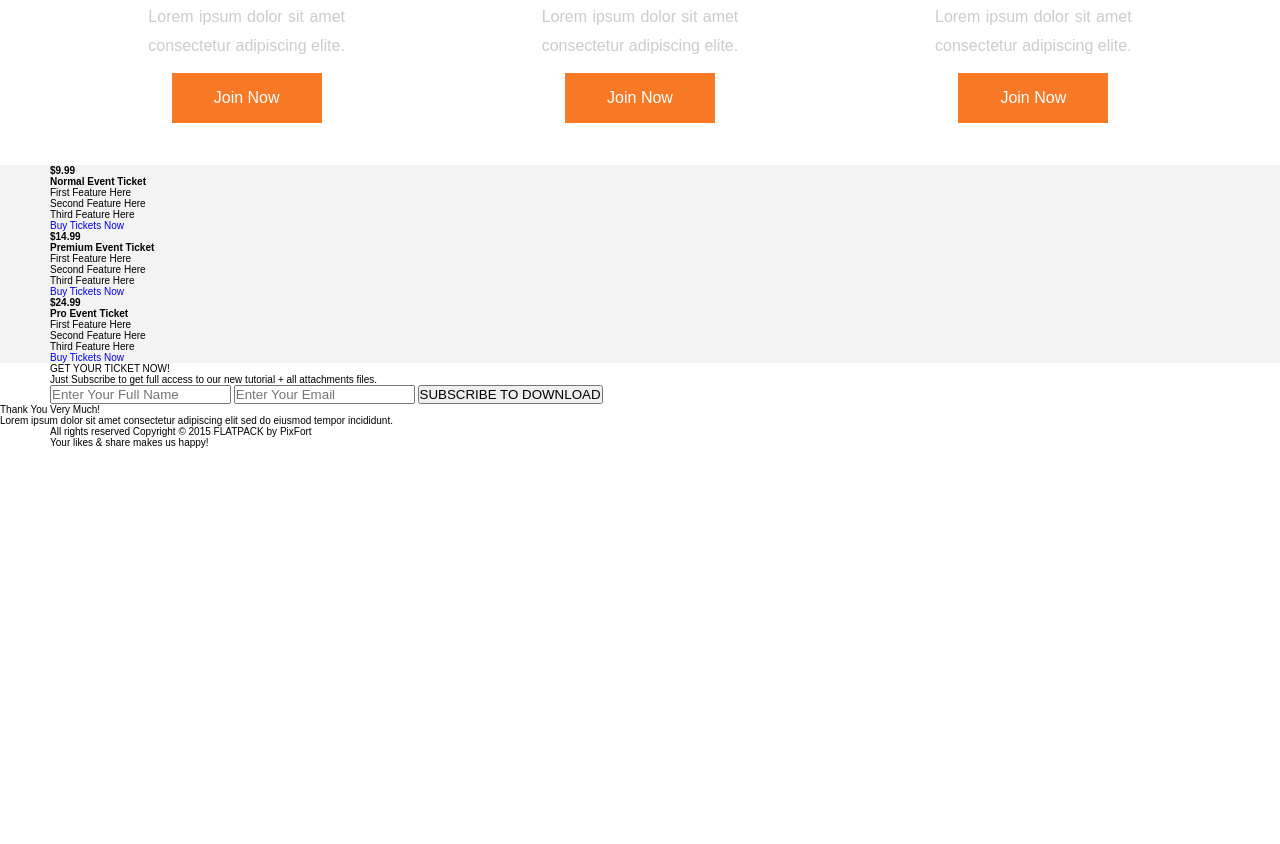
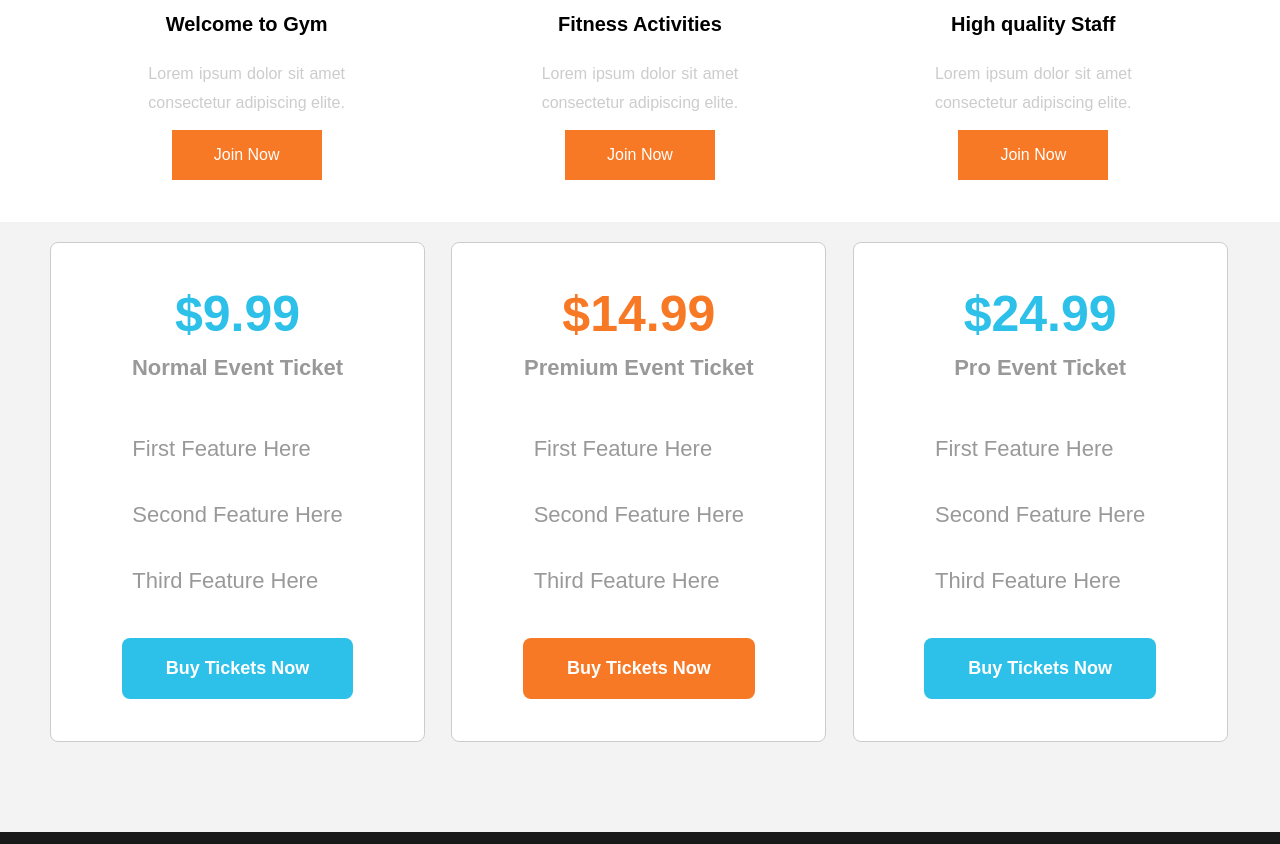
Before and after one commit to phamducdai092/ltw_lab, a plain HTML site: page page_b/index.html in a window 1280 px wide. Shown: the part 1056-1900 px from the top of the page. Before the commit the page ends 1504 px from the top, so only its background shows below. Drawn offline with Linux system fonts and the light colour scheme.

Commit message:
fix page b

```diff
--- a/page_b/style.css
+++ b/page_b/style.css
@@ -11,6 +11,9 @@ html {
 
 :root {
     --main-color: #f77825;
+    --blue-color: #2dc0e8;
+    --gray-color: #999;
+    --light-gray-color: #f3f3f3;
 }
 
 /* common */
@@ -31,7 +34,7 @@ li {
 }
 
 .light_gray_bg {
-    background-color: #f3f3f3;
+    background-color: var(--light-gray-color);
 }
 
 .link_3_btn {
@@ -39,7 +42,58 @@ li {
     background: var(--main-color);
 }
 
+.one-third {
+    width: 33.33%;
+}
+
+.blue_text {
+    color: var(--blue-color);
+}
+
+.blue_bg {
+    background: var(--blue-color);
+}
+
+.orange {
+    color: var(--main-color);
+}
+
+.orange_bg {
+    background: var(--main-color);
+}
+
+.btn_big {
+    padding: 20px 44px;
+    border-radius: 8px;
+}
+
+.light_gray {
+    color: var(--gray-color);
+}
+
+.bold_text {
+    font-weight: 800;
+}
+
 /* ================ Header ============== */
+
+#page {
+    position: relative;
+}
+
+#hidden_pix_15 {
+    display: none;
+    position: absolute;
+    font-size: 2rem;
+    top: 650px;
+    left: 215px;
+}
+
+.section_text_2 {
+    width: 1005px;
+    height: 120px;
+    background: var(--gray-color);
+}
 
 #section_text_2 {
     margin-top: 32px;
@@ -74,7 +128,7 @@ li {
 }
 
 #section_header_1 {
-    height: 220px;
+
 }
 
 
@@ -108,15 +162,44 @@ li {
     color: #666;
 }
 
-.section_slider > .container{
-    background-color: #ccc;
+#section_slider {
+    background-color: #eee;
+}
+
+#myCarousel {
+    height: 670px;
+    display: flex;
+    justify-content: center;
+    align-items: center;
 }
 
 .carousel-inner {
-    height: 500px;
+    height: 465px;
+    display: flex;
     overflow: hidden;
+    position: relative;
+    border-radius: 12px;
 }
 
+.carousel-inner .carousel-caption {
+    color: #fff;
+    width: 100%;
+    height: 120px;
+    padding: 32px 0 0 24px;
+    background: linear-gradient( transparent, #191919);
+    position: absolute;
+    bottom: 0;
+    left: 0;
+}
+
+.carousel-inner .carousel-caption h3 {
+    font-size: 3rem;
+    font-weight: 600;
+}
+
+.carousel-inner .carousel-caption p {
+    font-size: 2rem;
+}
 
 .gym_life {
     margin: 42px 0 ;
@@ -161,3 +244,160 @@ li {
     font-size: 1.6rem;
     color: #fff;
 }
+
+#section_intro_title {
+    padding: 20px 0 90px;
+}
+
+#section_intro_title .container {
+    display: flex;
+    justify-content: space-evenly;
+    gap: 24px;
+}
+
+#section_intro_title .flat_pricing {
+    width: 375px;
+    height: 500px;
+    padding: 42px 32px;
+    display: flex;
+    align-items: center;
+    justify-content: center;
+    flex-direction: column;
+    border: 1px solid #ccc;
+    border-radius: 8px;
+    background: #fff;
+}
+
+#section_intro_title .flat_pricing .editContent {
+    font-size: 2.2rem;
+    margin-bottom: 12px;
+}
+
+#section_intro_title .flat_pricing .big_title {
+    font-size: 5rem;
+}
+
+#section_intro_title .flat_pricing .flat_pricing_list {
+    line-height: 3;
+    margin-top: auto;
+}
+
+#section_intro_title .flat_pricing a {
+    font-size: 1.8rem;
+    color: #fff;
+    margin-top: auto;
+}
+
+.subscribe {
+    background: #191919;
+}
+
+.subscribe .text_input {
+    display: flex;
+    justify-content: center;
+    align-items: center;
+    flex-direction: column;
+}
+
+.subscribe .container {
+    display: flex;
+    align-items: center;
+    justify-content: center;
+}
+
+.subscribe .container .sixteen{
+    height: 560px;
+    width: 560px;
+    background: #151515;
+    margin: 90px 0;
+}
+
+.subscribe #contact_form {
+    display: flex;
+    flex-direction: column;
+}
+
+.subscribe #contact_form .pix_text {
+    padding: 12px;
+    margin: 16px;
+    font-size: 1.6rem;
+}
+
+.subscribe .headtext_style {
+    display: flex;
+    justify-content: center;
+    align-items: center;
+}
+
+.subscribe .headtext_style .pix_text {
+    color: #fff;
+    display: flex;
+    justify-content: center;
+    position: relative;
+    margin: 60px 0;
+}
+
+.subscribe .headtext_style .pix_text::after {
+    content: "";
+    width: 8px;
+    height: 110px;
+    background: var(--blue-color);
+    position: absolute;
+    bottom: -80px;
+    transform: rotate(90deg);
+    border-radius: 8px;
+
+}
+
+.subscribe .headtext_style span {
+    font-size: 2.4rem;
+}
+
+.subscribe .editContent {
+    width: 400px;
+    display: flex;
+    align-items: center;
+    justify-content: center;
+}
+
+.subscribe .subtext_style {
+    color: var(--gray-color);
+    font-size: 2.2rem;
+    text-align: center;
+    margin-bottom: 50px;
+}
+
+#contact_form input,
+#contact_form button {
+ border: none;
+ border-radius: 8px;
+ height: 60px;
+}
+
+#submit_btn_15 {
+    background-color: var(--blue-color);
+}
+
+#submit_btn_15 .editContent{
+    color: #fff;
+    font-size: 1.6rem;
+}
+
+#section_party_4 .foot_st {
+    height: 80px;
+    background: #151515;
+}
+
+#section_party_4 .sixteen {
+    display: flex;
+    justify-content: space-between;
+    font-size: 1.6rem;
+    line-height: 80px;
+    color: var(--gray-color);
+    letter-spacing: 0.025em;
+}
+
+#section_party_4 .sixteen .seven .pixfort_st{
+    color: var(--blue-color);
+    font-weight: 800;
+}
```
